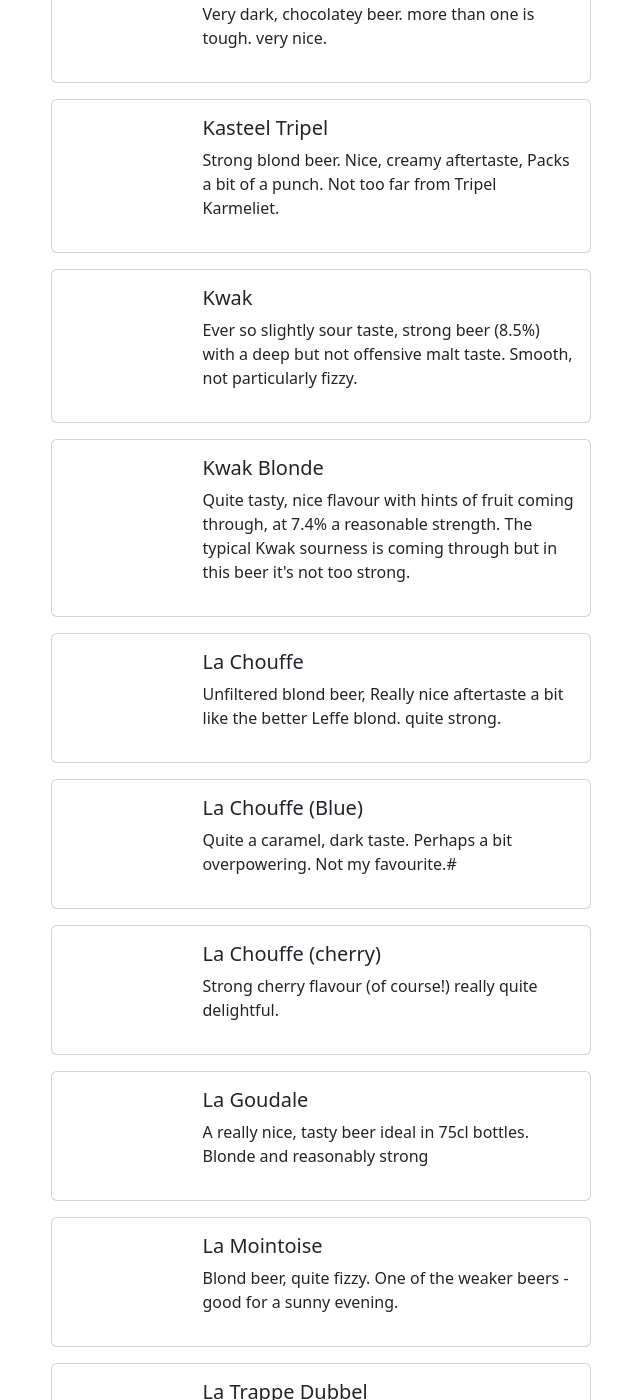
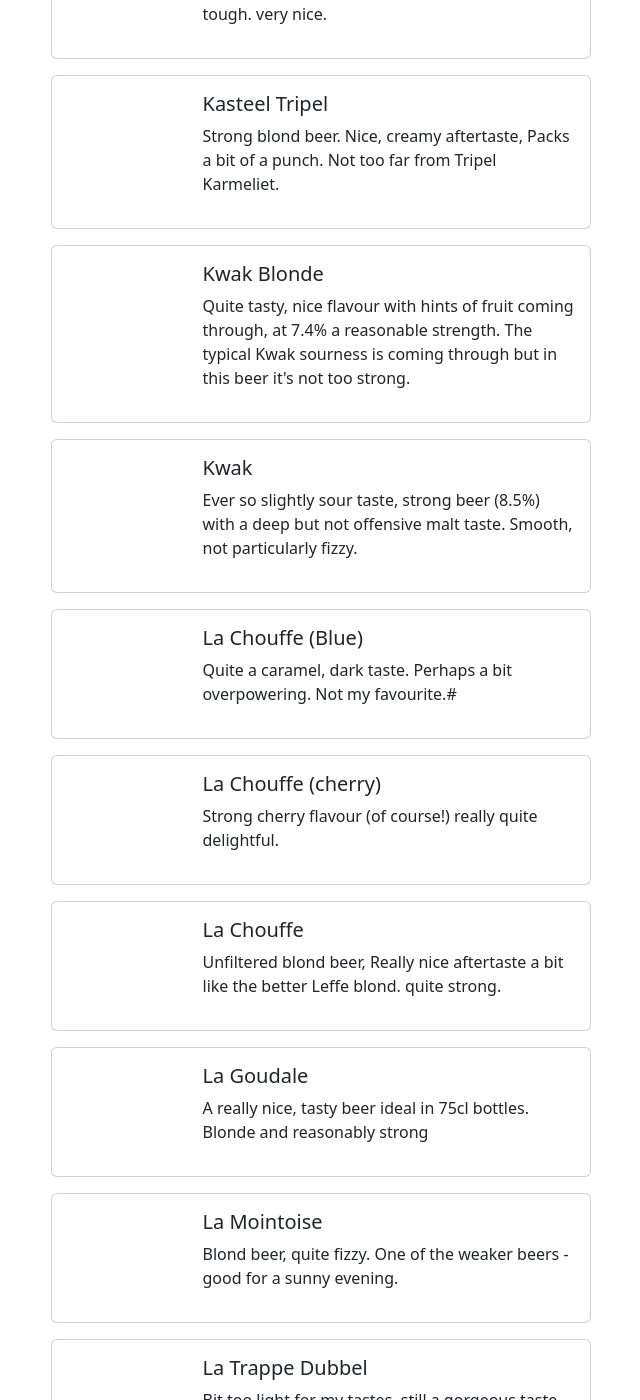
Before and after one commit to svenlatham/svenlatham-beer, a Jekyll site: the page built from index.md, in a window 1280 px wide and 1400 px high, scrolled down 5207 px. Shown: the whole window, without its empty margins (31-671 px from the left). Built offline with Jekyll 4.4.1, drawn with Linux system fonts in a browser that asks for light colours; some of the changed text lies outside the part shown.

Commit message:
tried a better sort

```diff
--- a/index.md
+++ b/index.md
@@ -2,7 +2,7 @@
 title: Beer website
 ---
 <div class="container">
-{% assign beers = site.beer | sort: "name" %}
+{% assign beers = site.beer | sort(attribute="name") %}
 {% for beer in beers %}
 <div class="card mb-3" style="max-width: 540px;">
 
```
